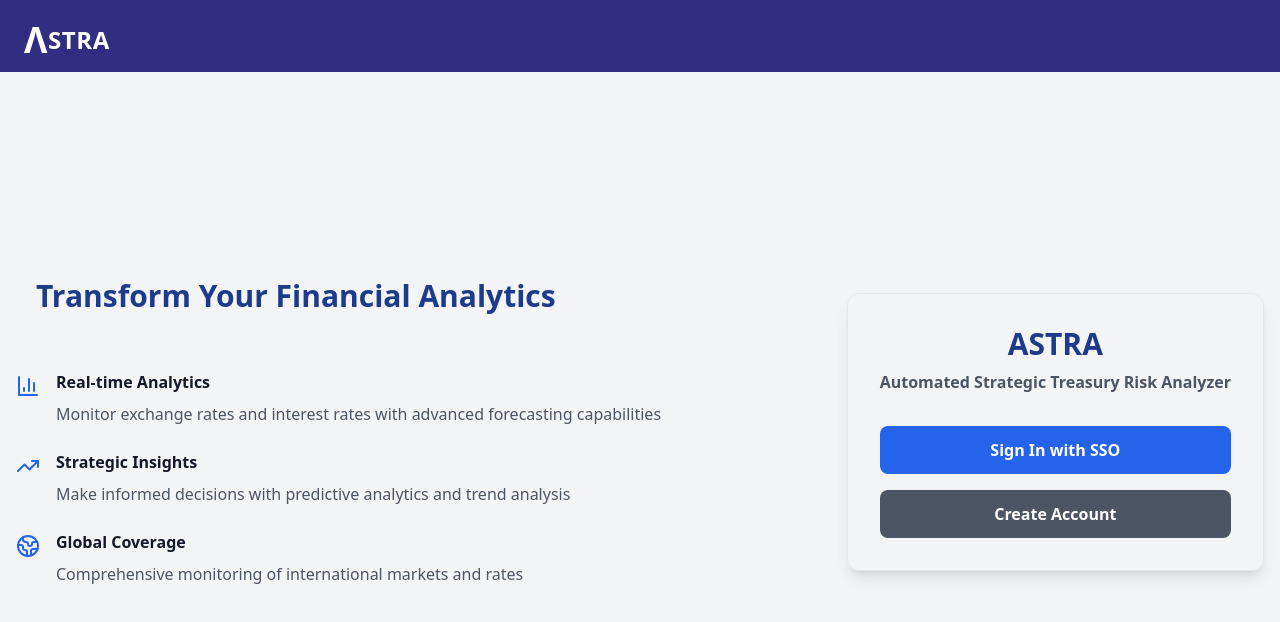
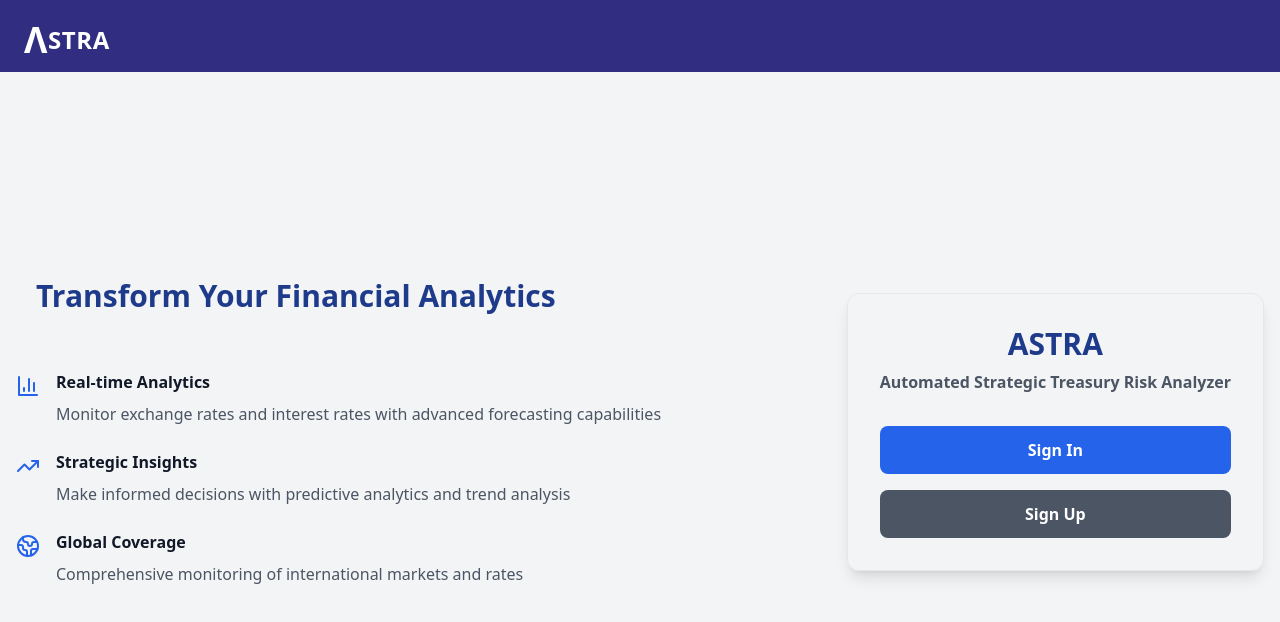
Before and after one commit to BishalPoudel149/ui-repo, a React (Vite) app in the folder ASTRA/Dashboard/: page /login in a window 1280 px wide. Shown: the top 622 px of the page. Built offline with nearby package versions, Linux system fonts and the light colour scheme.

Commit message:
modified

```diff
--- a/ASTRA/Dashboard/src/pages/LoginPage.tsx
+++ b/ASTRA/Dashboard/src/pages/LoginPage.tsx
@@ -122,13 +122,13 @@ export default function LoginPage() {
                 onClick={redirectToSSO}
                 className="w-full px-6 py-3 bg-blue-600 text-white rounded-lg hover:bg-blue-700 transition-colors duration-200 font-semibold"
               >
-                Sign In with SSO
+                Sign In
               </button>
               <button
                 onClick={handleSignUp}
                 className="w-full px-6 py-3 bg-gray-600 text-white rounded-lg hover:bg-gray-700 transition-colors duration-200 font-semibold"
               >
-                Create Account
+                Sign Up
               </button>
             </div>
           </div>
```
